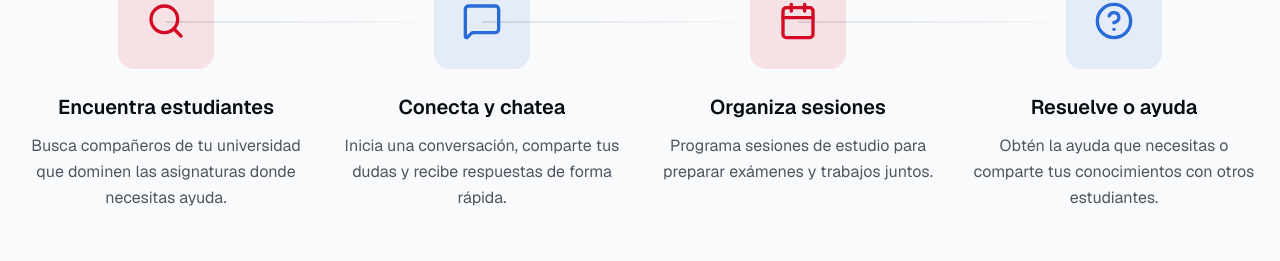
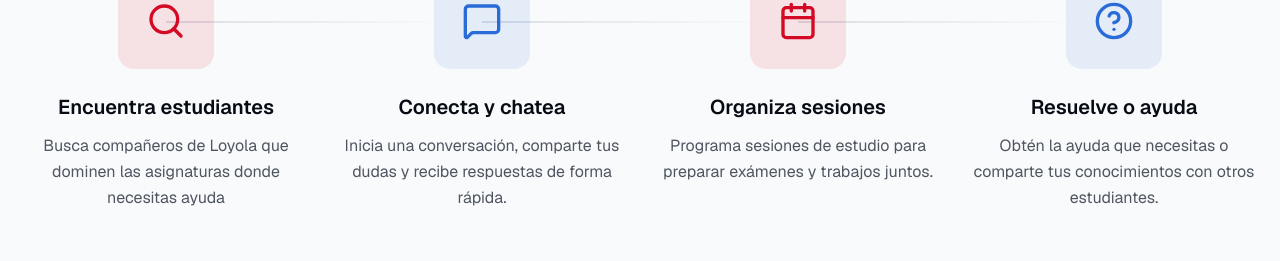
Before and after one commit to Salvidmr/unisosweb, a Next.js app: page / in a window 1280 px wide. Shown: the part 1717-1978 px from the top of the page. Built offline with nearby package versions, Linux system fonts and the light colour scheme.

Commit message:
Update description for 'Encuentra estudiantes' step

```diff
--- a/components/how-it-works-section.tsx
+++ b/components/how-it-works-section.tsx
@@ -4,7 +4,7 @@ const steps = [
   {
     icon: Search,
     title: "Encuentra estudiantes",
-    description: "Busca compañeros de tu universidad que dominen las asignaturas donde necesitas ayuda.",
+    description: "Busca compañeros de Loyola que dominen las asignaturas donde necesitas ayuda",
     color: "primary" as const,
   },
   {
```
